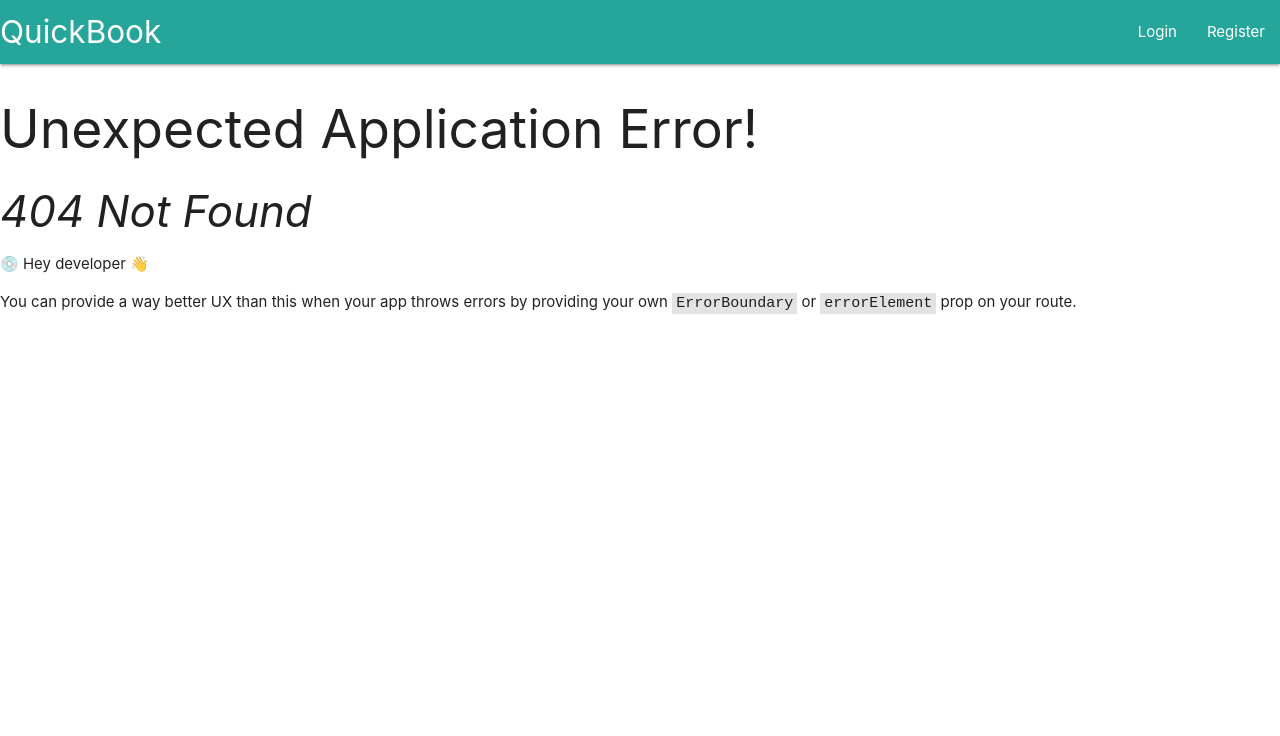
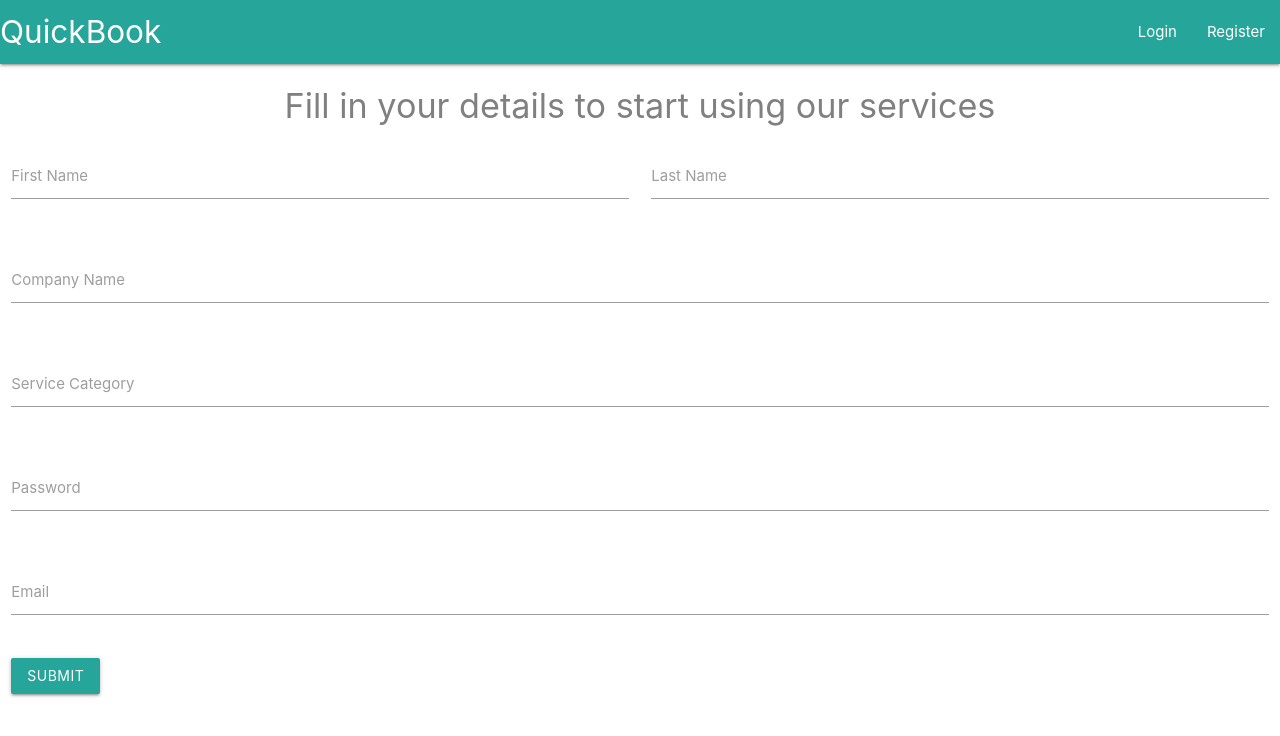
Before and after one commit to codeyourway-bootcamp/wolves-final-project, a React (Vite) app: page /Register in a window 1280 px wide. Before the commit this address had no page. Shown: the top 736 px of the page. Built offline with nearby package versions, Linux system fonts and the light colour scheme.

Commit message:
Landing page estilizada

```diff
--- a/src/Pages/LadingPage/index.jsx
+++ b/src/Pages/LadingPage/index.jsx
@@ -1,7 +1,25 @@
-
+import './style.css'
 
 export default function LandingPage() {
   return (
-   <></>
-  )
+    <>
+    <div class="container2">
+    <div class="box">
+      <img src="public\images\image.png" alt="Imagem-logo" />
+    </div>
+
+
+    <div class="box1">Welcome to Quickbook! We're thrilled to have you here. At
+        Quickbook, we specialize in making your life easier by offering a
+        seamless platform for all your booking and reservation needs. Whether
+        you're looking to reserve a table at your favorite restaurant, book
+        tickets for an upcoming event, or schedule an appointment, Quickbook is
+        your go-to online destination for instant, hassle-free bookings.
+        Experience convenience like never before. Dive in and explore what
+        Quickbook has in store for you. Happy booking!</div>
+
+</div>
+
+    </>
+  );
 }
--- /dev/null
+++ b/src/Pages/LadingPage/style.css
@@ -0,0 +1,16 @@
+.container2 {
+  display: grid;
+  grid-template-columns: repeat(2, 1fr);
+  gap: 20px;
+}
+.box1 {
+  color: Gray;
+  text-align: center;
+  margin-top: 80px;
+  margin-right: 200px;
+}
+.box {
+  text-align: center;
+  margin-top: 20px;
+  margin-right: 100px;
+}
--- a/src/Pages/Login/index.jsx
+++ b/src/Pages/Login/index.jsx
@@ -36,6 +36,7 @@ export default function Login() {
     <div className="container">
       <h1
         style={{
+          color: "gray",
           display: "flex",
           flexDirection: "column",
           justifyContent: "center",
@@ -46,6 +47,7 @@ export default function Login() {
       </h1>
       <p
         style={{
+          color: "gray",
           display: "flex",
           flexDirection: "column",
           justifyContent: "center",
--- /dev/null
+++ b/src/Pages/Register/index.jsx
@@ -0,0 +1,56 @@
+import { useNavigate } from "react-router-dom";
+
+export default function Register() {
+  return (
+    <div className="row">
+        <h4 style={{
+            color: "gray",
+          display: "flex",
+          flexDirection: "column",
+          justifyContent: "center",
+          alignItems: "center",
+        }}>Fill in your details to start using our services</h4>
+    <form className="col s12">
+      <div className="row">
+        <div className="input-field col s6">
+          <input id="first_name" type="text" className="validate"/>
+          <label for="first_name">First Name</label>
+        </div>
+        <div className="input-field col s6">
+          <input id="last_name" type="text" className="validate"/>
+          <label for="last_name">Last Name</label>
+        </div>
+      </div>
+      <div className="row">
+        <div className="input-field col s12">
+          <input id="company_name" type="text" className="validate"/>
+          <label for="">Company Name</label>
+        </div>
+      </div>
+      <div className="row">
+        <div className="input-field col s12">
+          <input id="company_name" type="text" className="validate"/>
+          <label for="">Service Category</label>
+        </div>
+      </div>
+      <div className="row">
+        <div className="input-field col s12">
+          <input id="password" type="password" className="validate"/>
+          <label for="password">Password</label>
+        </div>
+      </div>
+      <div className="row">
+        <div className="input-field col s12">
+          <input id="email" type="email" className="validate"/>
+          <label for="email">Email</label>
+        </div>
+      </div>
+      <button className="btn" type="submit" >
+          Submit
+        </button>
+
+    </form>
+  </div>
+
+);
+}
```
Also changed, not shown: src/App.jsx (+7 -2 lines), public/images/image.png (added).
